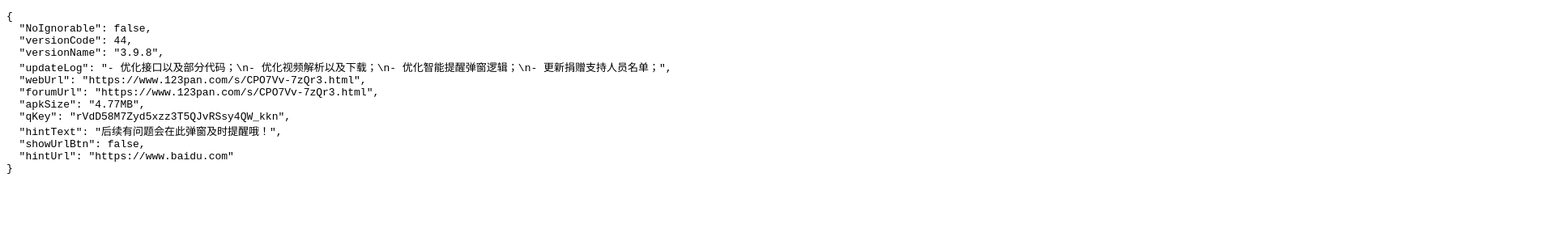
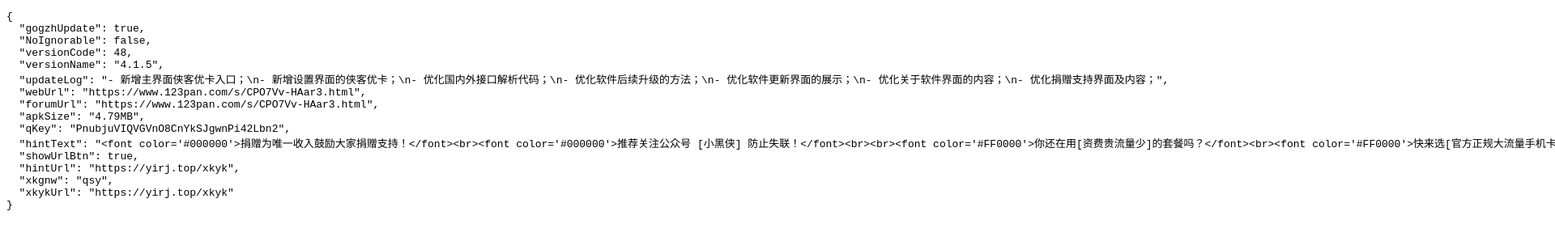
Before and after one commit to rjyi/rjyi.github.io, a plain HTML site: page update/xk.html in a window 1280 px wide. Shown: the top 298 px of the page at 81% size, 1920 px wide, since content can reach past the window. Drawn offline with Linux system fonts and the light colour scheme.

Commit message:
更改侠客更新控制

```diff
--- a/update/xk.html
+++ b/update/xk.html
@@ -2,7 +2,7 @@
 <html lang="en">
 <head>
     <meta charset="UTF-8">
-    <title>侠客解析更新服务</title>
+    <title>侠客更新</title>
 </head>
 <body>
 <pre id="json"></pre>
@@ -11,17 +11,20 @@
     let btn = document.querySelector('#json');
     let data =
         {
-            "NoIgnorable": false, //可忽略更新
-            "versionCode": 44,   //服务端版本号
-            "versionName": "3.9.8", //服务端版本名
-            "updateLog": "- 优化接口以及部分代码；\n- 优化视频解析以及下载；\n- 优化智能提醒弹窗逻辑；\n- 更新捐赠支持人员名单；", //更新内容
-            "webUrl": "https://www.123pan.com/s/CPO7Vv-7zQr3.html",//云盘下载网址1
-            "forumUrl": "https://www.123pan.com/s/CPO7Vv-7zQr3.html",//云盘下载网址2
-            "apkSize": "4.77MB", //新版本大小
-            "qKey": "rVdD58M7Zyd5xzz3T5QJvRSsy4QW_kkn", //key
-            "hintText": "后续有问题会在此弹窗及时提醒哦！",  //智能提醒内容
-            "showUrlBtn": false, //显示按钮控制
-            "hintUrl": "https://www.baidu.com"  //按钮网址
+            "gogzhUpdate": true,
+            "NoIgnorable": false,
+            "versionCode": 48,
+            "versionName": "4.1.5",
+            "updateLog": "- 新增主界面侠客优卡入口；\n- 新增设置界面的侠客优卡；\n- 优化国内外接口解析代码；\n- 优化软件后续升级的方法；\n- 优化软件更新界面的展示；\n- 优化关于软件界面的内容；\n- 优化捐赠支持界面及内容；",
+            "webUrl": "https://www.123pan.com/s/CPO7Vv-HAar3.html",
+            "forumUrl": "https://www.123pan.com/s/CPO7Vv-HAar3.html",
+            "apkSize": "4.79MB",
+            "qKey": "PnubjuVIQVGVnO8CnYkSJgwnPi42Lbn2",
+            "hintText": "<font color='#000000'>捐赠为唯一收入鼓励大家捐赠支持！</font><br><font color='#000000'>推荐关注公众号 [小黑侠] 防止失联！</font><br><br><font color='#FF0000'>你还在用[资费贵流量少]的套餐吗？</font><br><font color='#FF0000'>快来选[官方正规大流量手机卡]吧！</font><br><font color='#FF0000'>详情点击  [\"访问网址\"]  即可挑选！</font>",
+            "showUrlBtn": true,
+            "hintUrl": "https://yirj.top/xkyk",
+            "xkgnw": "qsy",
+            "xkykUrl": "https://yirj.top/xkyk"
         };
     btn.textContent = JSON.stringify(data, null, 2);
 </script>
```
